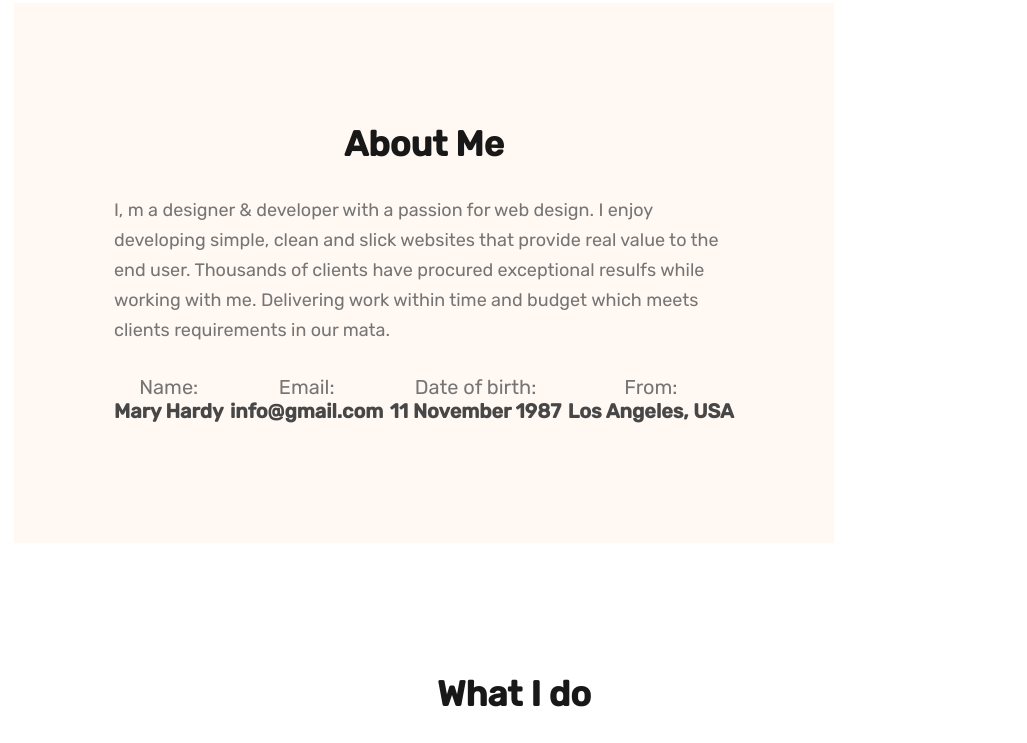
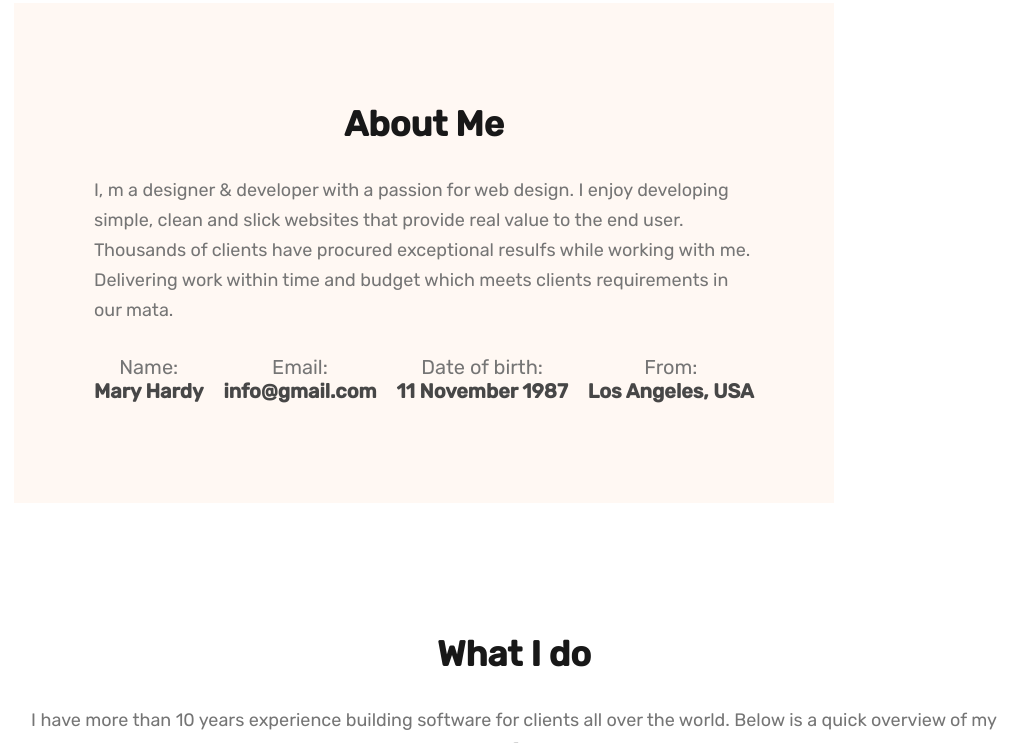
Before and after one commit to Sakibgithub123/simple-portfolio, a plain HTML site: page index.html in a window 1280 px wide. Shown: the part 828-1571 px from the top of the page, without its empty margins (216-1243 px from the left). Drawn offline with nearby package versions, Linux system fonts and the light colour scheme.

Commit message:
finished portfolio

```diff
--- a/style.css
+++ b/style.css
@@ -115,7 +115,7 @@ section {
 
 .about {
     background-color: rgba(255, 248, 243, 1);
-    padding: 120px 100px;
+    padding: 100px 80px;
 
 
 }
```
